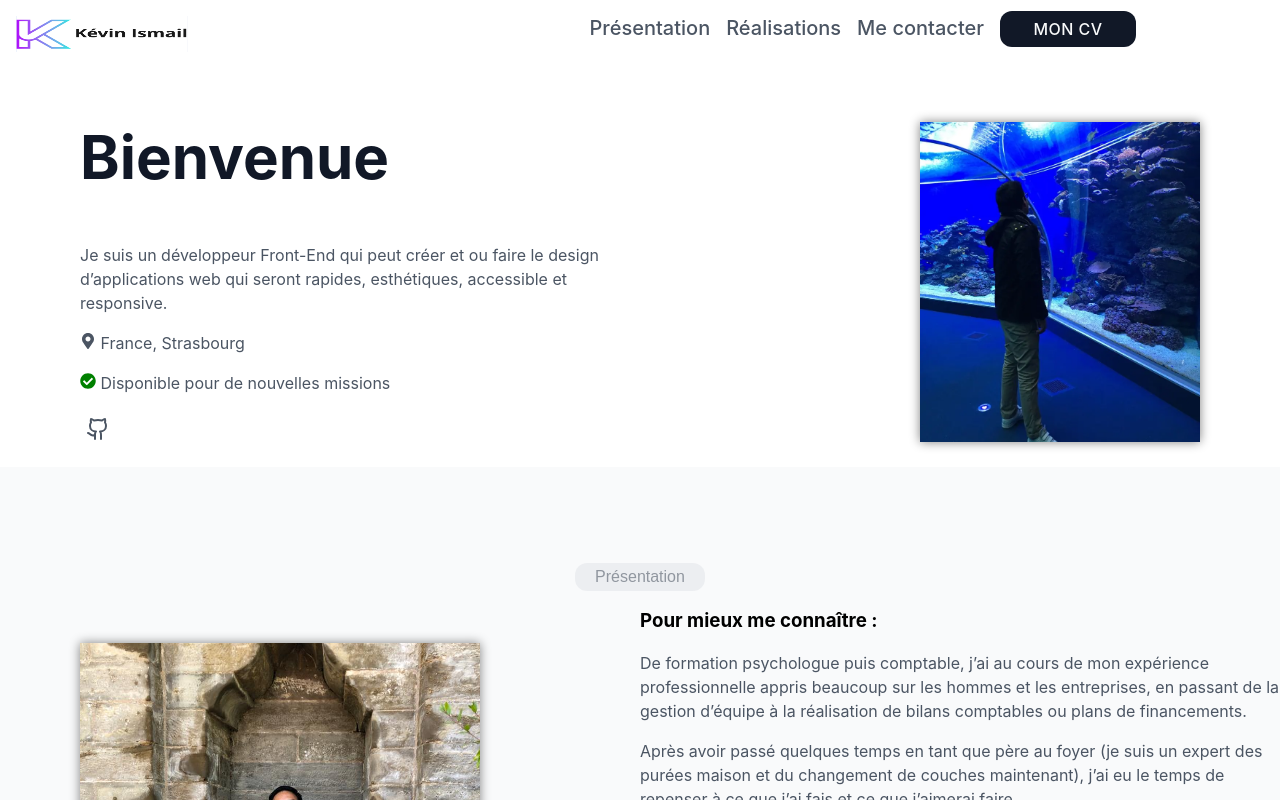
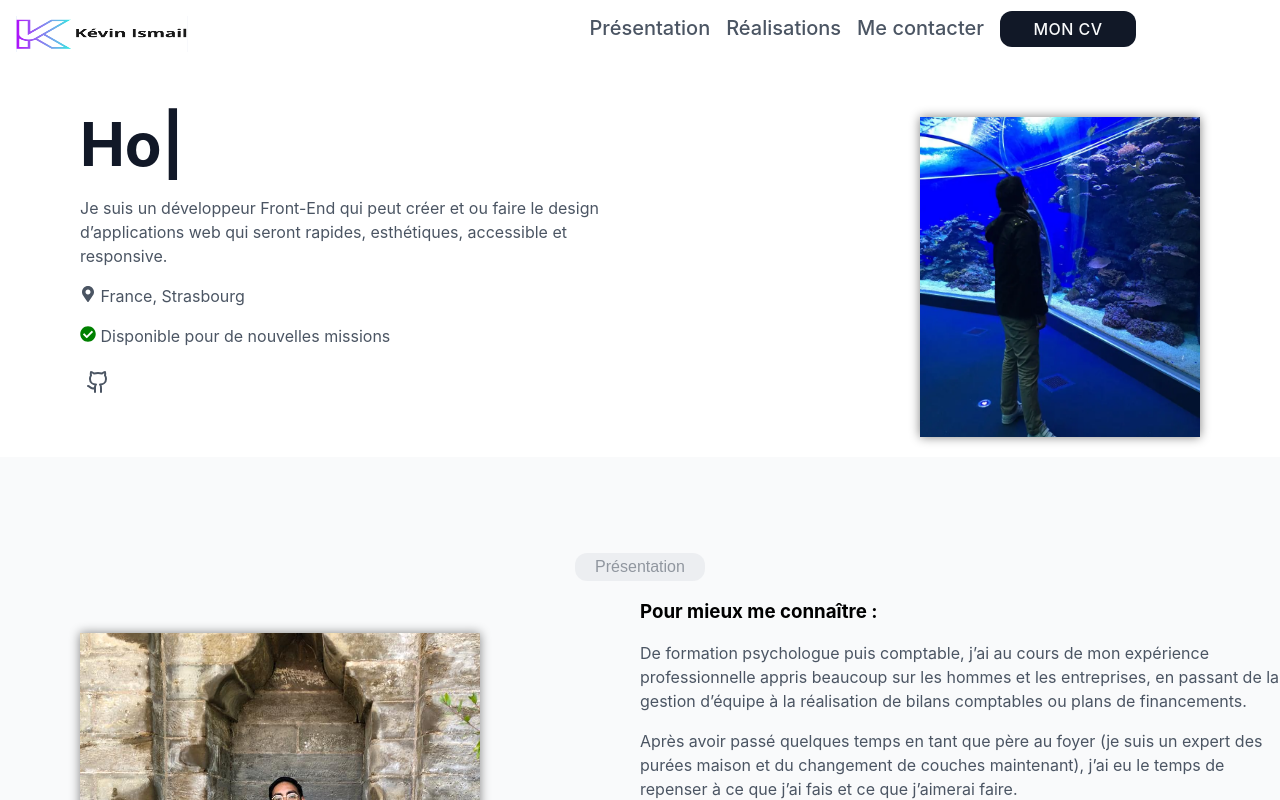
Before and after one commit to kevinismail/Portfolio, a React (Create React App) app: page / in a window 1280 px wide. Shown: the top 800 px of the page. Built offline with nearby package versions, Linux system fonts and the light colour scheme; some icons are missing.

Commit message:
typing titel + mise en page misdans un span

```diff
--- a/package.json
+++ b/package.json
@@ -20,6 +20,7 @@
     "react-router-dom": "^6.21.2",
     "react-scripts": "5.0.1",
     "react-toastify": "^10.0.3",
+    "react-typed": "^2.0.9",
     "styled-components": "^6.1.8",
     "web-vitals": "^2.1.4"
   },
--- a/src/pages/homePage/bienvenue.js
+++ b/src/pages/homePage/bienvenue.js
@@ -1,14 +1,25 @@
-import React from 'react';
+// @ts-nocheck
+import React, { useEffect, useState } from 'react';
 import { FaCheckCircle, FaMapMarkerAlt } from 'react-icons/fa';
 import { ReactComponent as Figmaicon} from './figmaicon.svg';
 import { ReactComponent as Githubicon } from './githubicon.svg';
 import welcomeImage from "../photo/kevin2.webp"
+import { ReactTyped } from 'react-typed';
+
 function BienvenueComponent() {
+
  return (
   <section id="bienvenue" className='welcome-section grid-container'>
     <div className="text-container">
    <div className="text">
-    <h1>Bienvenue</h1>
+   <div className="typing-effect">
+ <ReactTyped
+    strings={['Bienvenue', 'Welcome', 'Hola']}
+    typeSpeed={100}
+    backSpeed={100}
+    loop
+ />
+</div>
     <p> Je suis un développeur Front-End qui peut créer et ou faire le design d’applications web qui seront rapides, esthétiques, accessible et responsive. </p>
     <p><FaMapMarkerAlt /> France, Strasbourg</p>
     <p><FaCheckCircle color="green" /> Disponible pour de nouvelles missions</p>
--- a/src/style/typography.scss
+++ b/src/style/typography.scss
@@ -28,3 +28,12 @@ h1 {
     text-align: center;
     margin-bottom: 48px;
 }
+
+.typing-effect span {
+    font-family: Inter;
+    font-weight: 700;
+    font-size: 60px;
+    line-height: 72px;
+    letter-spacing: -2%;
+    color: #111827;
+}
```
Also changed, not shown: 1 other file (tests, documents, lock files or other folders).
